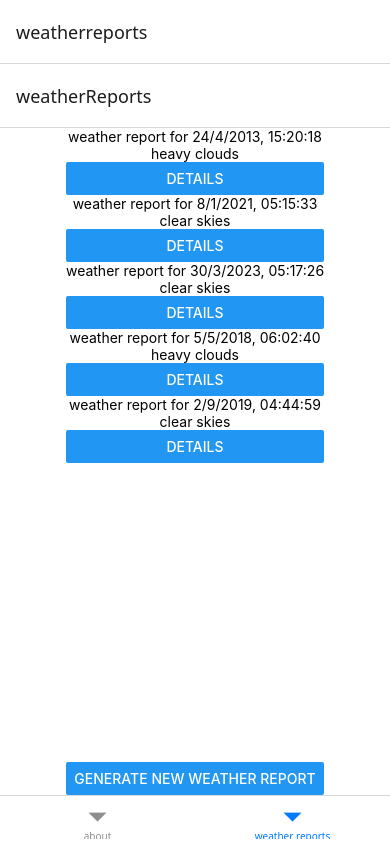
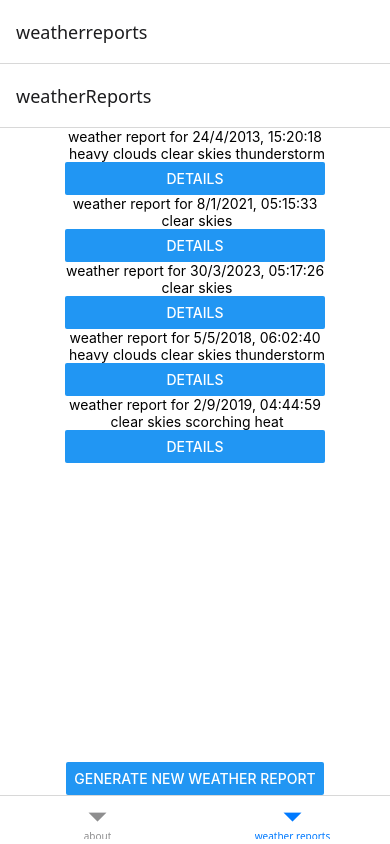
Before and after one commit to BrentAnthuenisDeveloper/WeatherGenerator, a React Native app in the folder weatherreport_app/: screen /weatherreports in a window 390 px wide. Built offline with nearby package versions, Linux system fonts and the light colour scheme.

Commit message:
Update WeatherReportListItem.tsx

```diff
--- a/weatherreport_app/components/WeatherReportListItem.tsx
+++ b/weatherreport_app/components/WeatherReportListItem.tsx
@@ -11,8 +11,14 @@ const WeatherReportListItem = ({
 }: WeatherReportListItemProps) => {
 	return (
 		<View style={styles.container}>
-			<Text style={styles.title}>weather report for {weatherReport.dateTime.toLocaleString("nl-BE")}</Text>
-			<Text>{weatherReport.weather.effects[0].name}</Text>
+			<Text style={styles.title}>
+				weather report for {weatherReport.dateTime.toLocaleString("nl-BE")}
+			</Text>
+			<Text>
+				{weatherReport.weather.effects.reduce((accumulator, currentValue) => {
+					return accumulator + ` ${currentValue.name}`;
+				}, "")}
+			</Text>
 		</View>
 	);
 };
@@ -23,9 +29,7 @@ const styles = StyleSheet.create({
 		alignItems: "center",
 		justifyContent: "center",
 	},
-	title:{
-
-	}
+	title: {},
 });
 
 export default WeatherReportListItem;
```
